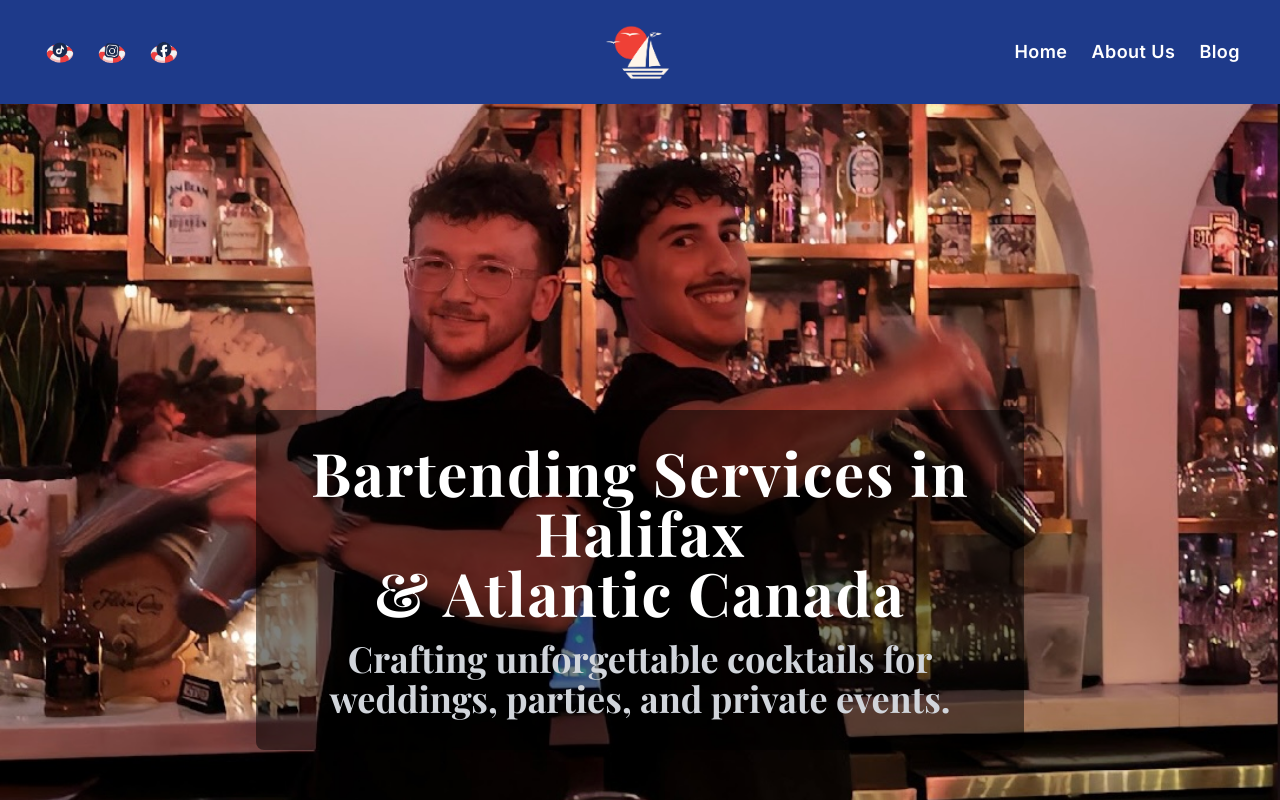
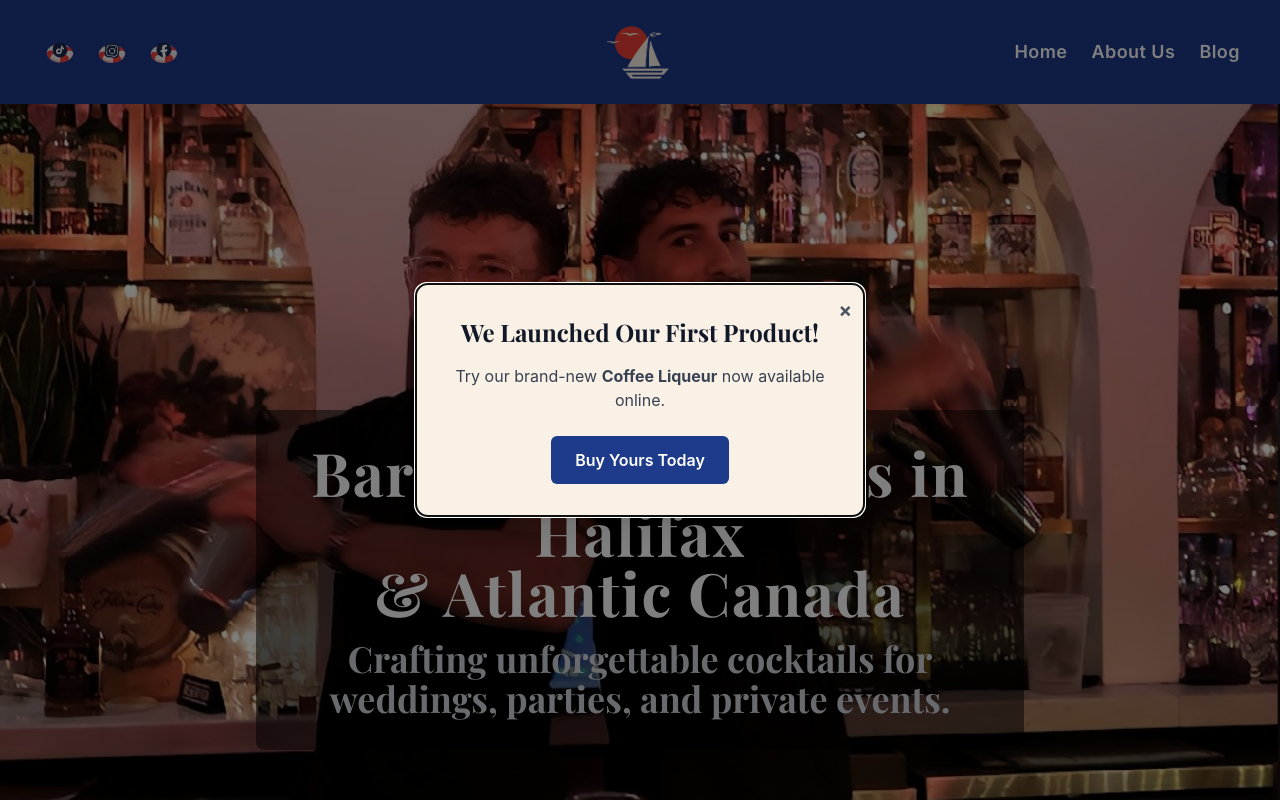
Before and after one commit to IsraelBain/twosailors-react-site, a React (Create React App) app: page / in a window 1280 px wide. Shown: the top 800 px of the page. Built offline with nearby package versions, Linux system fonts and the light colour scheme.

Commit message:
added pop up

```diff
--- a/package.json
+++ b/package.json
@@ -13,6 +13,7 @@
     "react-dom": "^18.3.1",
     "react-helmet": "^6.1.0",
     "react-intersection-observer": "^9.15.1",
+    "react-modal": "^3.16.3",
     "react-router-dom": "^7.1.1",
     "react-scripts": "^5.0.1",
     "react-slick": "^0.30.3",
--- /dev/null
+++ b/src/components/CoffeeLiqueurPopup.js
@@ -0,0 +1,53 @@
+import React, { useState, useEffect } from "react";
+import Modal from "react-modal";
+
+Modal.setAppElement("#root");
+
+const CoffeeLiqueurPopup = () => {
+  const [isOpen, setIsOpen] = useState(false);
+
+  useEffect(() => {
+    const seen = sessionStorage.getItem("seenCoffeeModal");
+    if (!seen) {
+      setTimeout(() => setIsOpen(true), 2000);
+    }
+  }, []);
+
+  const closeModal = () => {
+    sessionStorage.setItem("seenCoffeeModal", "yes");
+    setIsOpen(false);
+  };
+
+  return (
+    <Modal
+      isOpen={isOpen}
+      onRequestClose={closeModal}
+      overlayClassName="fixed inset-0 bg-black bg-opacity-50 flex items-center justify-center z-50"
+      className="bg-[#FAF1E6] rounded-xl shadow-xl p-8 max-w-md w-full mx-4 relative text-center"
+    >
+      <button
+        className="absolute top-3 right-3 text-gray-600 hover:text-gray-800 text-xl font-bold"
+        onClick={closeModal}
+        aria-label="Close popup"
+      >
+        ×
+      </button>
+      <h2 className="text-2xl font-serif font-bold mb-4 text-gray-900">
+        We Launched Our First Product!
+      </h2>
+      <p className="text-gray-700 mb-6">
+        Try our brand-new <strong>Coffee Liqueur</strong> now available online.
+      </p>
+      <a
+        href="https://boatskeg-store.myshopify.com/products/boatskeg-distilling-x-two-sailors-coffee-liqueur-750ml"
+        target="_blank"
+        rel="noopener noreferrer"
+        className="inline-block bg-blue-900 text-white px-6 py-3 rounded-md hover:bg-blue-700 transition font-semibold"
+      >
+        Buy Yours Today
+      </a>
+    </Modal>
+  );
+};
+
+export default CoffeeLiqueurPopup;
--- a/src/pages/LandingPage.js
+++ b/src/pages/LandingPage.js
@@ -6,6 +6,8 @@ import Footer from "../components/Footer";
 import { useNavigate } from "react-router-dom";
 import emailjs from "@emailjs/browser";
 import backgroundImage from "../assets/back2back.jpg";
+import CoffeeLiqueurPopup from "../components/CoffeeLiqueurPopup";
+
 
 const LandingPage = () => {
   const navigate = useNavigate();
@@ -33,6 +35,7 @@ const LandingPage = () => {
 
   return (
     <div className="flex flex-col min-h-screen bg-[#FAF1E6] text-gray-900 font-sans">
+      <CoffeeLiqueurPopup />
       <Helmet>
         <title>Two Sailors Bartending | Halifax & Atlantic Canada Bartenders</title>
         <meta
```
Also changed, not shown: 1 other file (tests, documents, lock files or other folders).
